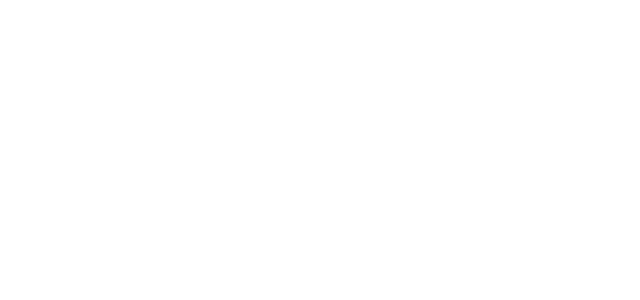
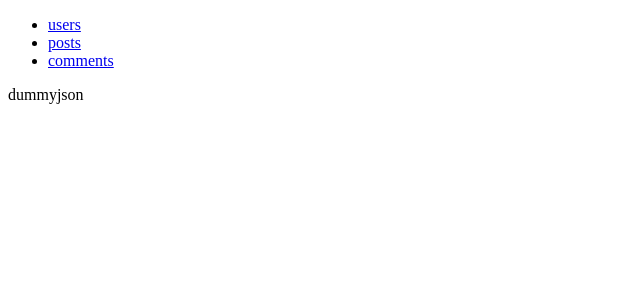
Before and after one commit to DanaXans/react-project-demo, a React (Vite) app: page /posts/dummyjson in a window 1280 px wide. Shown: the top 300 px of the page, without its empty margins (0-640 px from the left). Built offline with nearby package versions, Linux system fonts and the light colour scheme.

Commit message:
fin task2

```diff
--- a/package.json
+++ b/package.json
@@ -12,7 +12,8 @@
   "dependencies": {
     "@tailwindcss/vite": "^4.2.2",
     "react": "^19.2.4",
-    "react-dom": "^19.2.4"
+    "react-dom": "^19.2.4",
+    "react-router": "^7.14.2"
   },
   "devDependencies": {
     "@eslint/js": "^9.39.4",
--- /dev/null
+++ b/src/Layout.tsx
@@ -0,0 +1,11 @@
+import {Outlet} from "react-router";
+import {Menu} from "./components/Menu.tsx";
+
+export const Layout = () => {
+    return (
+        <>
+            <div><Menu/></div>
+            <Outlet/>
+        </>
+    );
+};
--- /dev/null
+++ b/src/components/CommentsComponent.tsx
@@ -0,0 +1,11 @@
+import {Link} from "react-router";
+
+export const CommentsComponent = () => {
+    return (
+        <ul>
+            <li>
+                <Link to="jsonplaceholder">jsonplaceholder</Link>
+            </li>
+        </ul>
+    );
+};
--- /dev/null
+++ b/src/components/Menu.tsx
@@ -0,0 +1,11 @@
+import {Link} from "react-router/internal/react-server-client";
+
+export const Menu = () => {
+    return (
+        <ul>
+            <li><Link to={'users'}>users</Link></li>
+            <li><Link to={'posts'}>posts</Link></li>
+            <li><Link to={'comments'}>comments</Link></li>
+        </ul>
+    );
+};
--- /dev/null
+++ b/src/components/PostsComponent.tsx
@@ -0,0 +1,14 @@
+import {Link} from "react-router";
+
+export const PostsComponent = () => {
+    return (
+        <ul>
+            <li>
+                <Link to="jsonplaceholder">jsonplaceholder</Link>
+            </li>
+            <li>
+                <Link to="dummyjson">dummyjson</Link>
+            </li>
+        </ul>
+    );
+};
--- /dev/null
+++ b/src/components/UsersComponent.tsx
@@ -0,0 +1,14 @@
+import {Link} from "react-router/internal/react-server-client";
+
+export const UsersComponent = () => {
+    return (
+        <ul>
+            <li>
+                <Link to="jsonplaceholder">jsonplaceholder</Link>
+            </li>
+            <li>
+                <Link to="dummyjson">dummyjson</Link>
+            </li>
+        </ul>
+    );
+};
--- /dev/null
+++ b/src/components/children-components/DummyJson.tsx
@@ -0,0 +1,5 @@
+export const DummyJson = () => {
+    return (
+        <div>dummyjson</div>
+    );
+};
--- /dev/null
+++ b/src/components/children-components/JsonPlaceholder.tsx
@@ -0,0 +1,6 @@
+
+export const JsonPlaceholder = () => {
+    return (
+        <div>jsonplaceholder</div>
+    );
+};
--- a/src/main.tsx
+++ b/src/main.tsx
@@ -1,7 +1,6 @@
-import {createRoot} from 'react-dom/client'
-import './index.css'
-import App from './App.tsx'
+import {RouterProvider} from "react-router/dom";
+import {createRoot} from "react-dom/client";
+import {Routes} from "./routes/Routes.tsx";
 
-createRoot(document.getElementById('root')!).render(
-    <App/>
-)
+createRoot(document.getElementById("root")!)
+    .render(<RouterProvider router={Routes}/>)
--- /dev/null
+++ b/src/routes/Routes.tsx
@@ -0,0 +1,22 @@
+import {createBrowserRouter} from "react-router";
+
+import {Layout} from "../Layout.tsx";
+import {UsersComponent} from "../components/UsersComponent.tsx";
+import {PostsComponent} from "../components/PostsComponent.tsx";
+import {CommentsComponent} from "../components/CommentsComponent.tsx";
+import {DummyJson} from "../components/children-components/DummyJson.tsx";
+import {JsonPlaceholder} from "../components/children-components/JsonPlaceholder.tsx";
+
+export const Routes = createBrowserRouter([
+    {
+        path: "/", element: <Layout/>, children: [
+            {path: "users", element: <UsersComponent/>},
+            {path: 'users/jsonplaceholder', element: <JsonPlaceholder/>},
+            {path: 'users/dummyjson', element: <DummyJson/>},
+            {path: "posts", element: <PostsComponent/>},
+            {path: 'posts/jsonplaceholder', element: <JsonPlaceholder/>},
+            {path: 'posts/dummyjson', element: <DummyJson/>},
+            {path: "comments", element: <CommentsComponent/>},
+            {path: "comments/jsonplaceholder", element: <JsonPlaceholder/>}
+        ]
+    }])
```
Also changed, not shown: 1 other file (tests, documents, lock files or other folders).
